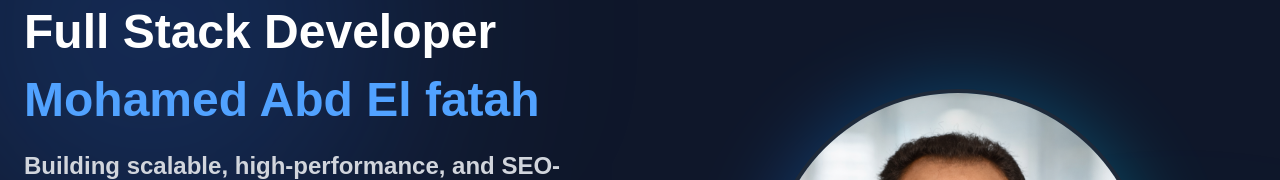
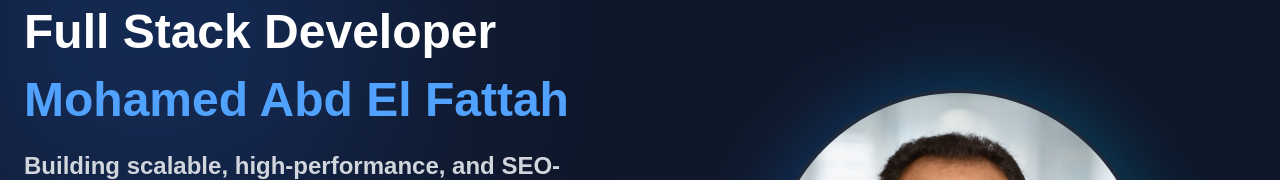
Before and after one commit to mohamedAbdElfatahSayed/My-Portfolio, a Next.js app: page / in a window 1280 px wide. Shown: the part 217-397 px from the top of the page. Built offline with nearby package versions, Linux system fonts and the light colour scheme.

Commit message:
update seo and UI last

```diff
--- a/app/page.tsx
+++ b/app/page.tsx
@@ -23,7 +23,7 @@ const Hero = () => {
           <h1 className="text-4xl md:text-5xl font-bold leading-tight">
             Full Stack Developer
             <span className="block text-blue-400 mt-2">
-              Mohamed Abd El fatah
+              Mohamed Abd El Fattah
             </span>
 
             <span className="block text-xl md:text-2xl mt-4 text-gray-300 leading-relaxed">
```
